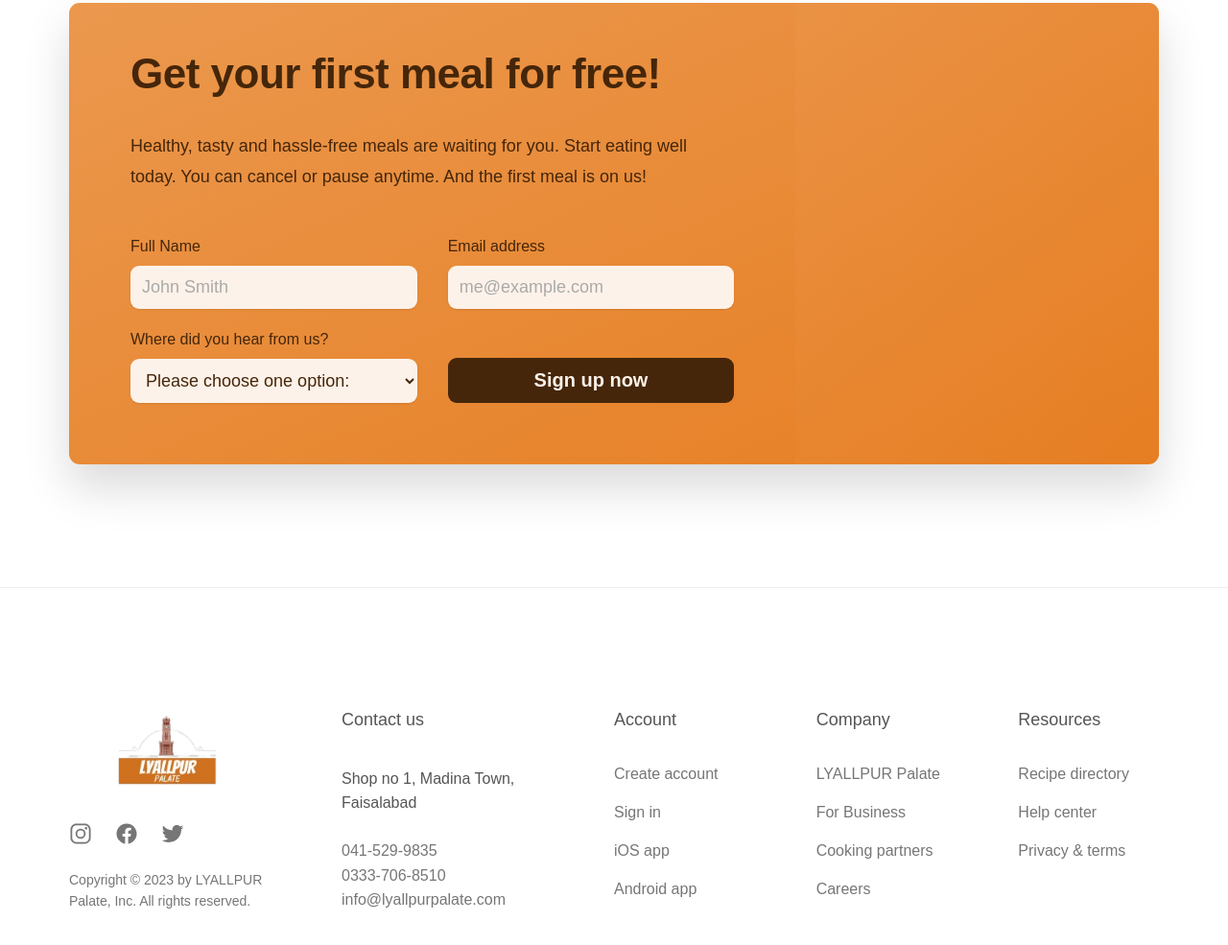
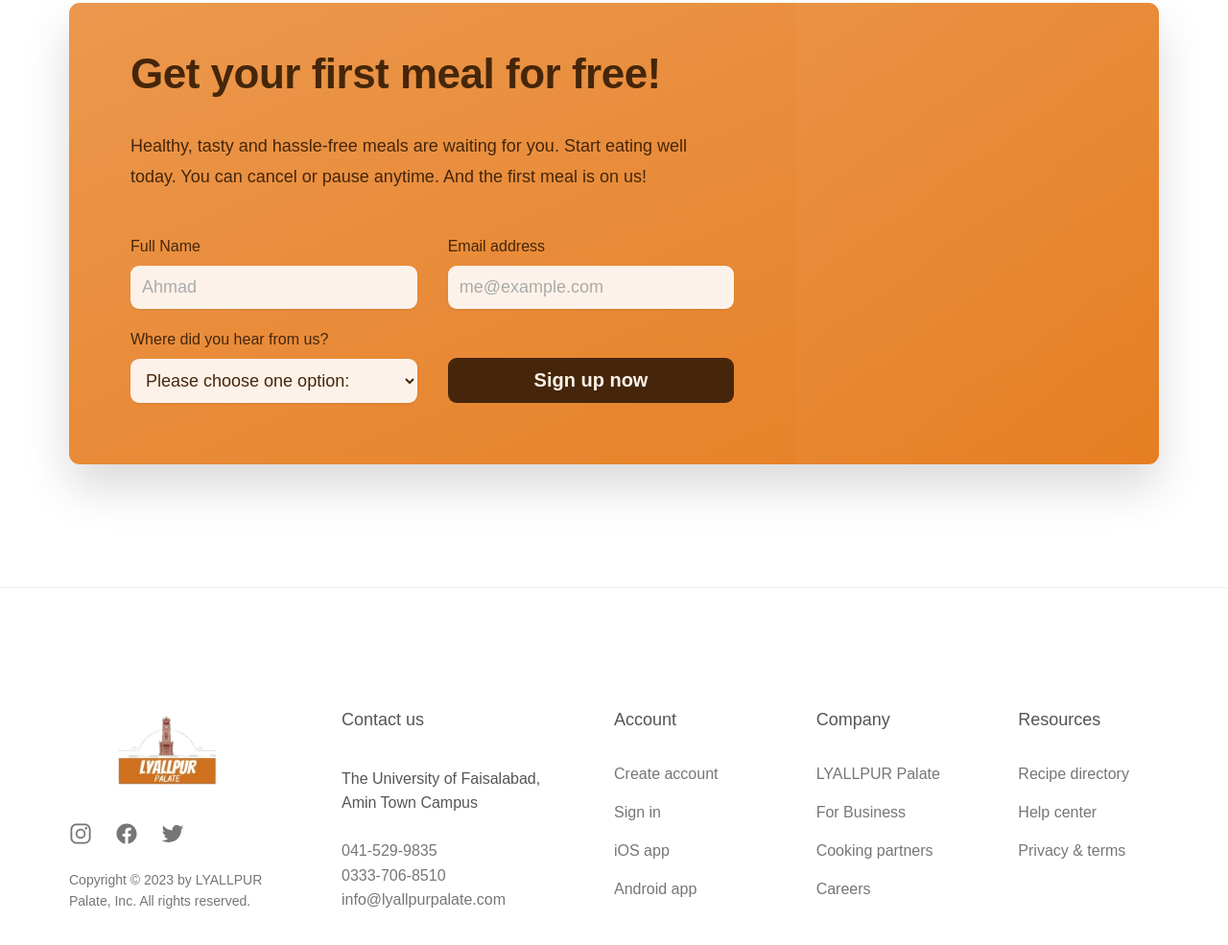
Before and after one commit to Ahmedhassan26444/Lyallpur-Palate, a plain HTML site: page index.html in a window 1280 px wide. Shown: the part 5917-6902 px from the top of the page at 96% size. Drawn offline with nearby package versions, Linux system fonts and the light colour scheme.

Commit message:
Edited readme , index and script

```diff
--- a/index.html
+++ b/index.html
@@ -497,7 +497,7 @@
                   <input
                     id="full-name"
                     type="text"
-                    placeholder="John Smith"
+                    placeholder="Ahmad"
                     name="full-name"
                     required
                   />
@@ -526,9 +526,6 @@
                 </div>
 
                 <button class="btn btn--form">Sign up now</button>
-
-                <!-- <input type="checkbox" />
-                <input type="number" /> -->
               </form>
             </div>
             <div
@@ -576,7 +573,7 @@
           <p class="footer-heading">Contact us</p>
           <address class="contacts">
             <p class="address">
-             Shop no 1, Madina Town, Faisalabad
+             The University of Faisalabad, Amin Town Campus
             </p>
             <p>
               <a class="footer-link" href="tel:415-201-6370">041-529-9835 <br>0333-706-8510</a
```
Also changed, not shown: 1 other file.
